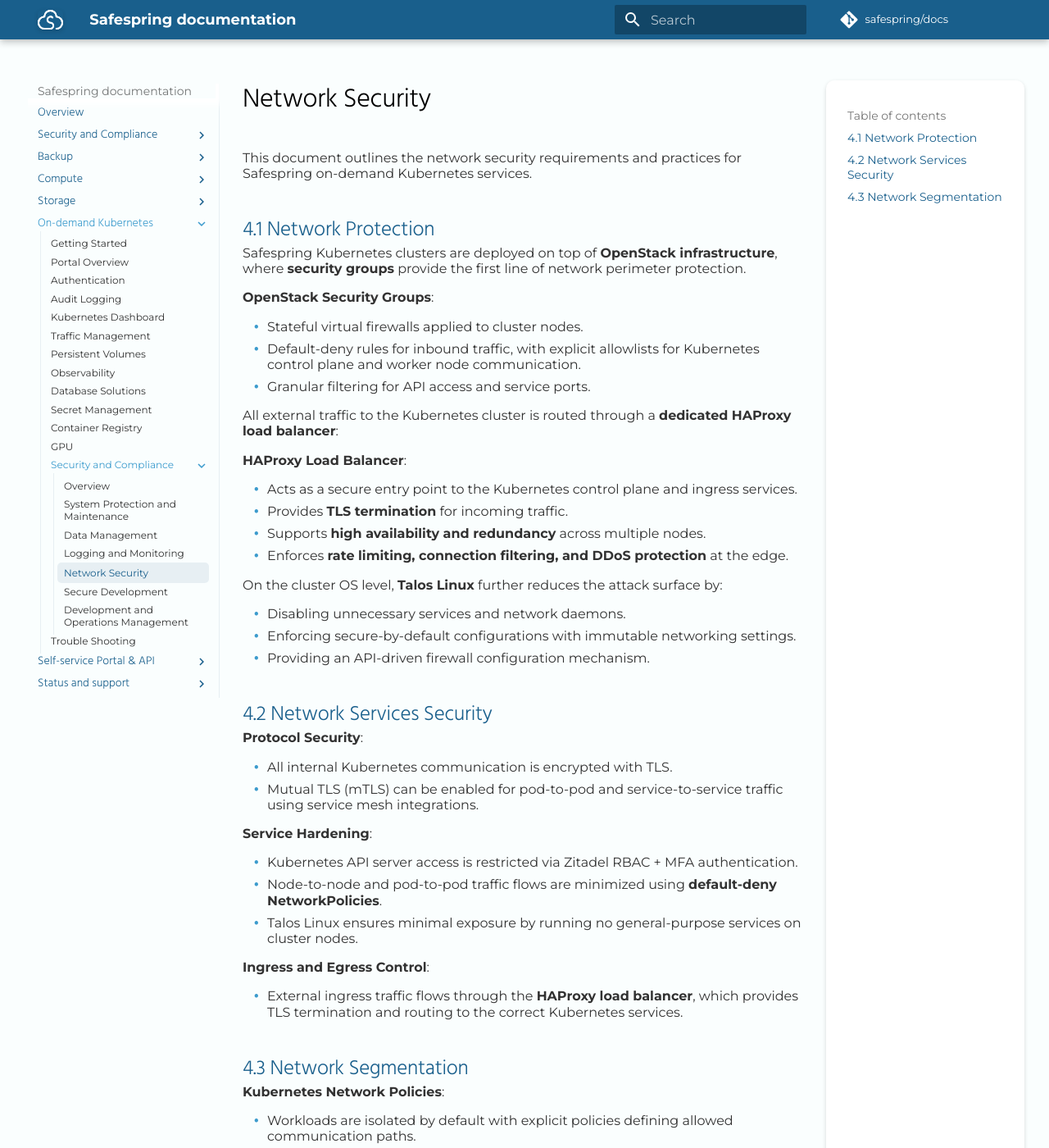
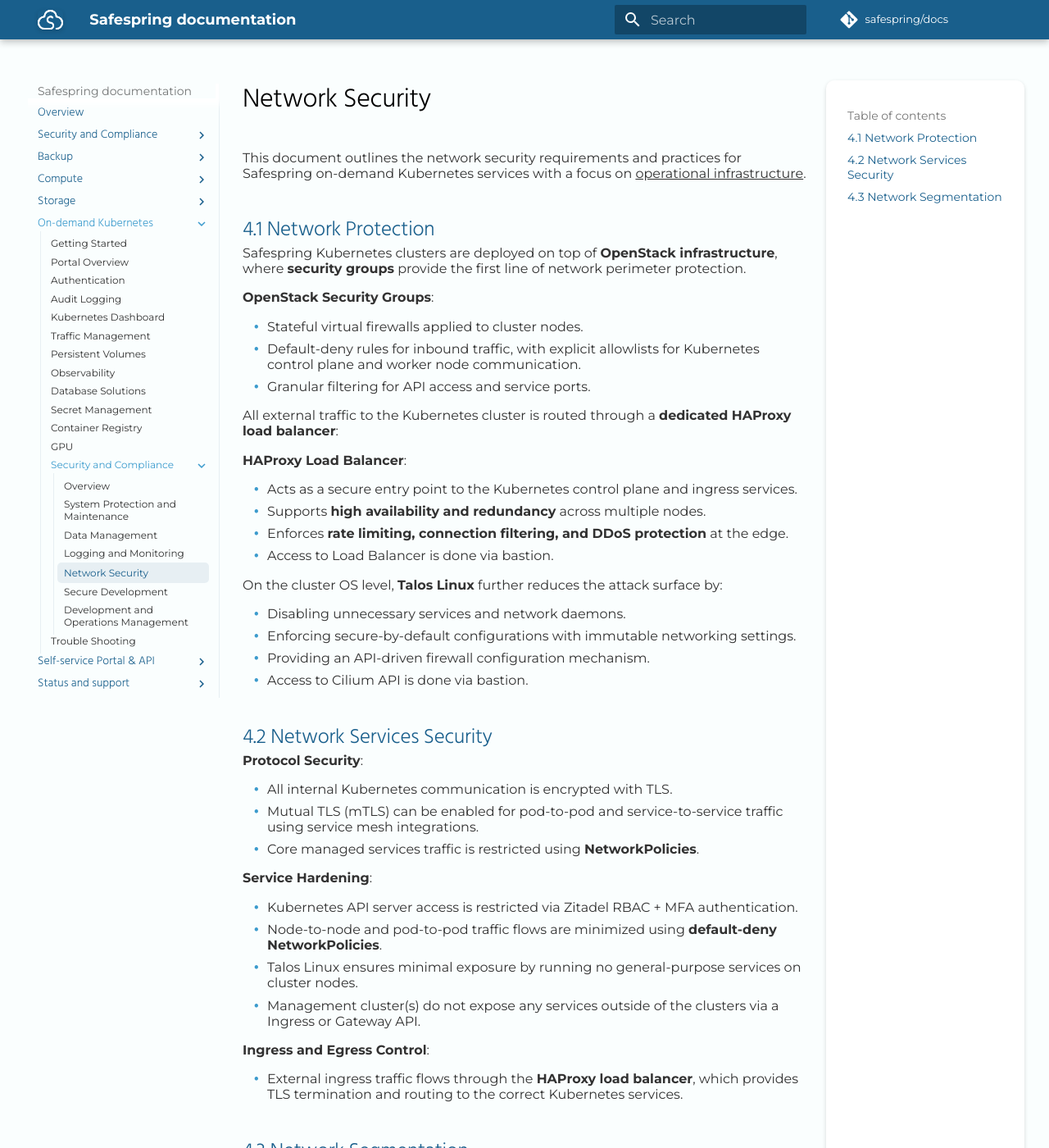
Before and after one commit to safespring/docs, an MkDocs documentation site: the page built from content/kubernetes/security-compliance/network-security.md, in a window 1280 px wide and 1400 px high. Shown: the whole window at 82% size. Built offline with MkDocs 1.6.1 and Material for MkDocs 9.7.7, drawn with Linux system fonts in a browser that asks for light colours; some web fonts are replaced; a script that is not in the unit is left out; comment, search, counter and statistics services are not loaded.

Commit message:
[docs][k8s] ops infra network security small adjustments

```diff
--- a/content/kubernetes/security-compliance/network-security.md
+++ b/content/kubernetes/security-compliance/network-security.md
@@ -1,6 +1,6 @@
 # Network Security
 
-This document outlines the network security requirements and practices for Safespring on-demand Kubernetes services.
+This document outlines the network security requirements and practices for Safespring on-demand Kubernetes services with a focus on [operational infrastructure](development-operations-management.md).
 
 ## 4.1 Network Protection
 
@@ -17,15 +17,16 @@
 **HAProxy Load Balancer**:
 
 * Acts as a secure entry point to the Kubernetes control plane and ingress services.
-* Provides **TLS termination** for incoming traffic.
 * Supports **high availability and redundancy** across multiple nodes.
 * Enforces **rate limiting, connection filtering, and DDoS protection** at the edge.
+* Access to Load Balancer is done via bastion.
 
 On the cluster OS level, **Talos Linux** further reduces the attack surface by:
 
 * Disabling unnecessary services and network daemons.
 * Enforcing secure-by-default configurations with immutable networking settings.
 * Providing an API-driven firewall configuration mechanism.
+* Access to Cilium API is done via bastion.
 
 ## 4.2 Network Services Security
 
@@ -33,12 +34,14 @@
 
 * All internal Kubernetes communication is encrypted with TLS.
 * Mutual TLS (mTLS) can be enabled for pod-to-pod and service-to-service traffic using service mesh integrations.
+* Core managed services traffic is restricted using **NetworkPolicies**.
 
 **Service Hardening**:
 
 * Kubernetes API server access is restricted via Zitadel RBAC + MFA authentication.
 * Node-to-node and pod-to-pod traffic flows are minimized using **default-deny NetworkPolicies**.
 * Talos Linux ensures minimal exposure by running no general-purpose services on cluster nodes.
+* Management cluster(s) do not expose any services outside of the clusters via a Ingress or Gateway API.
 
 **Ingress and Egress Control**:
 
```
